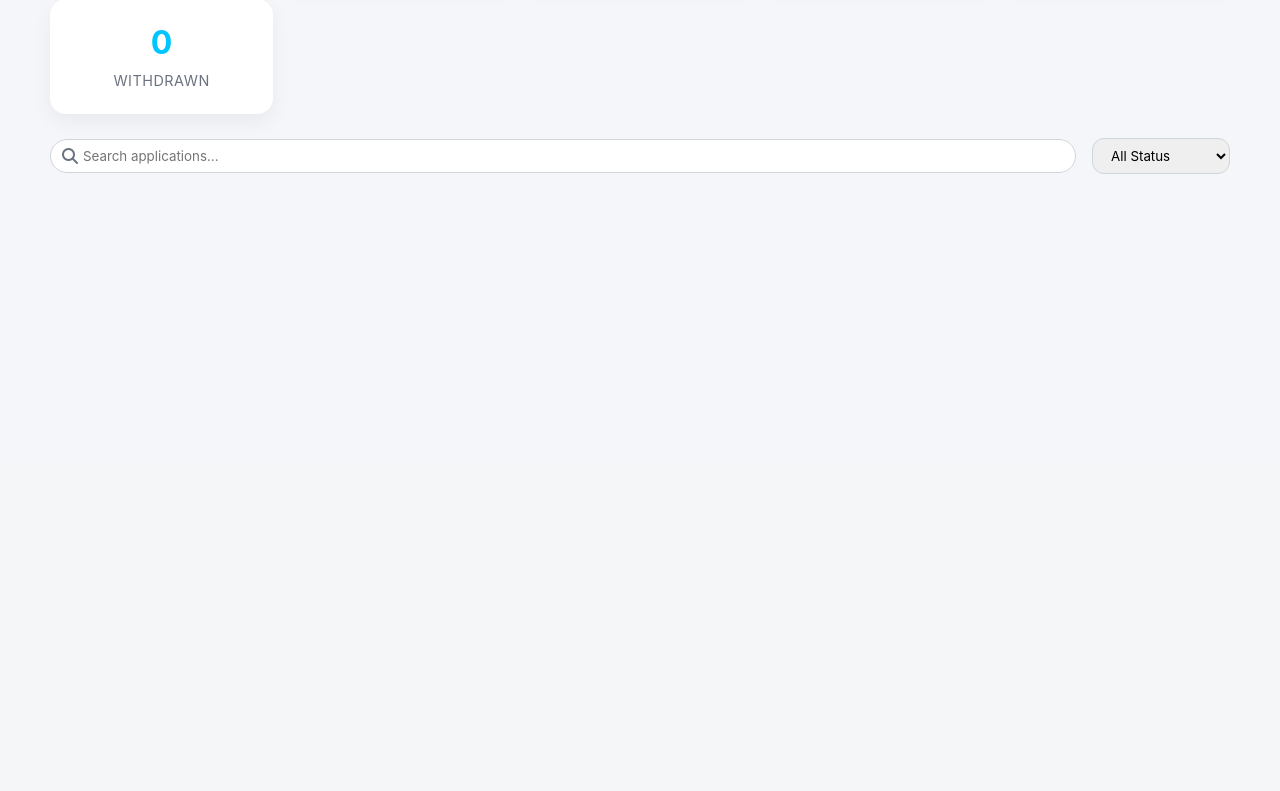
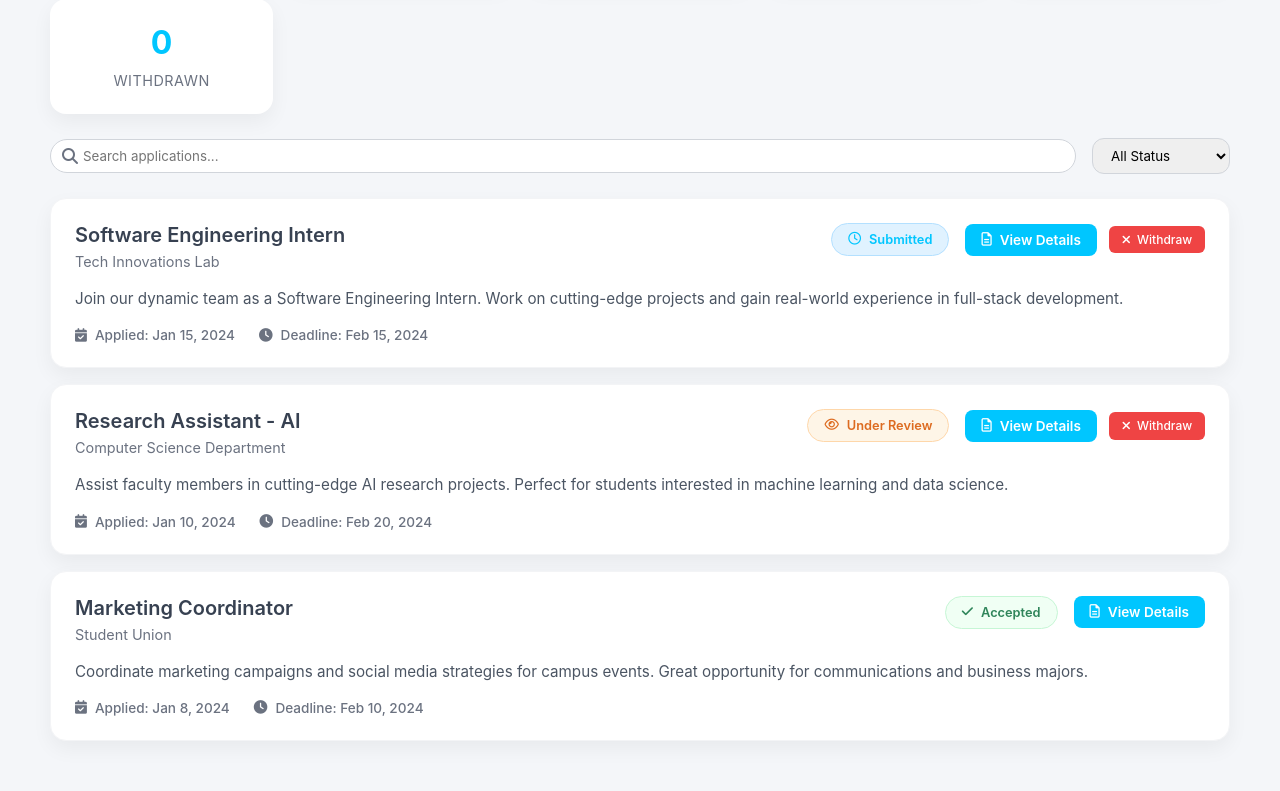
Before and after one commit to niccomalds/CSIT327-G7-CampusLink, a Django app: template MyLogin/templates/my_applications.html in a window 1280 px wide. Shown: the part 339-1130 px from the top of the page. Before the commit the page ends 513 px from the top, so only its background shows below. Run offline with Django 5.2, Linux system fonts and the light colour scheme; the template is opened without the code that fills it, so the values that code supplies are empty.

Commit message:
Fix application cards: correct field names and add sample data

```diff
--- a/MyLogin/templates/my_applications.html
+++ b/MyLogin/templates/my_applications.html
@@ -96,8 +96,8 @@
         <div class="application-card" data-application-id="{{ application.id }}" data-status="{{ application.status }}">
           <div class="app-header">
             <div class="app-title-section">
-              <h3>{{ application.job_posting.title }}</h3>
-              <span class="app-org">{{ application.job_posting.organization.name }}</span>
+              <h3>{{ application.posting.title }}</h3>
+              <span class="app-org">{{ application.posting.organization.username }}</span>
             </div>
             <div class="app-actions">
               <span class="status-badge status-{{ application.status }}">
@@ -128,30 +128,110 @@
               </div>
             </div>
           </div>
-          <div class="app-desc">{{ application.job_posting.description }}</div>
+          <div class="app-desc">{{ application.posting.description }}</div>
           <div class="app-meta">
-            <span class="app-location">
-              <i class="fa-solid fa-map-marker-alt"></i>
-              {{ application.job_posting.work_mode }}
-            </span>
             <span class="app-date">
               <i class="fa-solid fa-calendar-check"></i>
-              Applied: {{ application.applied_date }}
+              Applied: {{ application.created_at|date:"M d, Y" }}
             </span>
             <span class="app-deadline">
               <i class="fa-solid fa-clock"></i>
-              Deadline: {{ application.job_posting.deadline }}
-            </span>
-            <span class="app-type">
-              <i class="fa-solid fa-briefcase"></i>
-              {{ application.job_posting.type }}
+              Deadline: {{ application.posting.deadline }}
             </span>
           </div>
         </div>
         {% endfor %}
       {% else %}
         <!-- Sample applications (fallback) -->
-        <!-- You can reuse your existing sample cards here -->
+        <div class="application-card" data-application-id="1" data-status="submitted">
+          <div class="app-header">
+            <div class="app-title-section">
+              <h3>Software Engineering Intern</h3>
+              <span class="app-org">Tech Innovations Lab</span>
+            </div>
+            <div class="app-actions">
+              <span class="status-badge status-submitted">
+                <i class="fa-regular fa-clock"></i> Submitted
+              </span>
+              <div class="action-buttons">
+                <button class="view-details-btn" onclick="openApplicationModal(1)">
+                  <i class="fa-regular fa-file-lines"></i> View Details
+                </button>
+                <button class="withdraw-btn" onclick="showWithdrawConfirmation(1)">
+                  <i class="fa-solid fa-xmark"></i> Withdraw
+                </button>
+              </div>
+            </div>
+          </div>
+          <div class="app-desc">Join our dynamic team as a Software Engineering Intern. Work on cutting-edge projects and gain real-world experience in full-stack development.</div>
+          <div class="app-meta">
+            <span class="app-date">
+              <i class="fa-solid fa-calendar-check"></i> Applied: Jan 15, 2024
+            </span>
+            <span class="app-deadline">
+              <i class="fa-solid fa-clock"></i> Deadline: Feb 15, 2024
+            </span>
+          </div>
+        </div>
+
+        <div class="application-card" data-application-id="2" data-status="under_review">
+          <div class="app-header">
+            <div class="app-title-section">
+              <h3>Research Assistant - AI</h3>
+              <span class="app-org">Computer Science Department</span>
+            </div>
+            <div class="app-actions">
+              <span class="status-badge status-under_review">
+                <i class="fa-regular fa-eye"></i> Under Review
+              </span>
+              <div class="action-buttons">
+                <button class="view-details-btn" onclick="openApplicationModal(2)">
+                  <i class="fa-regular fa-file-lines"></i> View Details
+                </button>
+                <button class="withdraw-btn" onclick="showWithdrawConfirmation(2)">
+                  <i class="fa-solid fa-xmark"></i> Withdraw
+                </button>
+              </div>
+            </div>
+          </div>
+          <div class="app-desc">Assist faculty members in cutting-edge AI research projects. Perfect for students interested in machine learning and data science.</div>
+          <div class="app-meta">
+            <span class="app-date">
+              <i class="fa-solid fa-calendar-check"></i> Applied: Jan 10, 2024
+            </span>
+            <span class="app-deadline">
+              <i class="fa-solid fa-clock"></i> Deadline: Feb 20, 2024
+            </span>
+          </div>
+        </div>
+
+        <div class="application-card" data-application-id="3" data-status="accepted">
+          <div class="app-header">
+            <div class="app-title-section">
+              <h3>Marketing Coordinator</h3>
+              <span class="app-org">Student Union</span>
+            </div>
+            <div class="app-actions">
+              <span class="status-badge status-accepted">
+                <i class="fa-solid fa-check"></i> Accepted
+              </span>
+              <div class="action-buttons">
+                <button class="view-details-btn" onclick="openApplicationModal(3)">
+                  <i class="fa-regular fa-file-lines"></i> View Details
+                </button>
+              </div>
+            </div>
+          </div>
+          <div class="app-desc">Coordinate marketing campaigns and social media strategies for campus events. Great opportunity for communications and business majors.</div>
+          <div class="app-meta">
+            <span class="app-date">
+              <i class="fa-solid fa-calendar-check"></i> Applied: Jan 8, 2024
+            </span>
+            <span class="app-deadline">
+              <i class="fa-solid fa-clock"></i> Deadline: Feb 10, 2024
+            </span>
+          </div>
+        </div>
       {% endif %}
     </section>
   </main>
```
